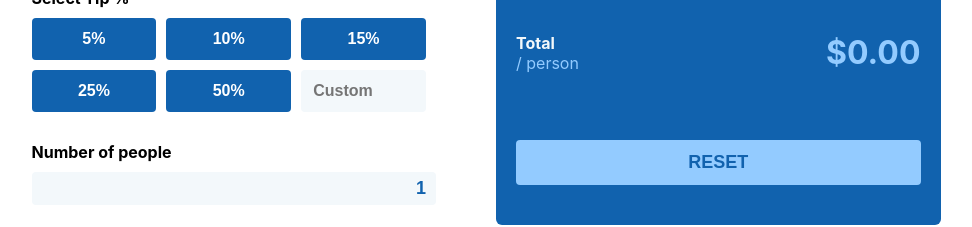
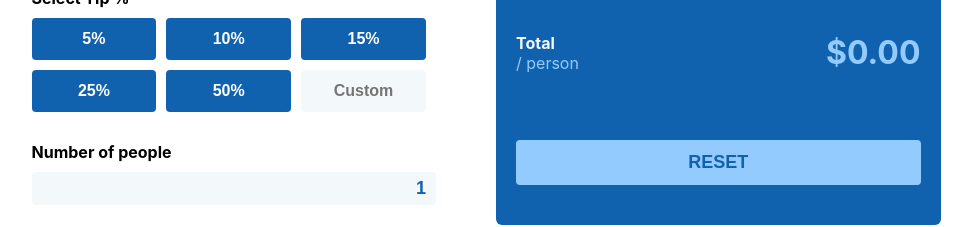
Before and after one commit to celigx/tip-calculator, a React (Create React App) app: page / in a window 1280 px wide. Shown: the part 345-572 px from the top of the page, without its empty margins (164-1136 px from the left). Built offline with nearby package versions, Linux system fonts and the light colour scheme.

Commit message:
Fix custom value not removed
Remove custom value when different button is selected

```diff
--- a/src/App.js
+++ b/src/App.js
@@ -71,7 +71,7 @@ function App() {
             <button className={activeButton === "c" ? "button active" : "button"} id="c" value={15} onClick={handleTipPercentage}>15%</button>
             <button className={activeButton === "d" ? "button active" : "button"} id="d" value={25} onClick={handleTipPercentage}>25%</button>
             <button className={activeButton === "e" ? "button active" : "button"} id="e" value={50} onClick={handleTipPercentage}>50%</button>
-            <input className={activeButton === "f" ? "button custom" : "button custom"} id="f" type="number" placeholder="Custom" onChange={handleCustomTipPercentage} onClick={handleTipPercentage} />
+            <input className={activeButton === "f" ? "button custom" : "button custom"} id="f" type="number" placeholder="Custom" value={activeButton === "f" ? tipPercentage : ""} onChange={handleCustomTipPercentage} onClick={handleTipPercentage} />
           </div>
           <div className="numberOfPeople">
             <h4 className="title">Number of people</h4>
--- a/src/App.sass
+++ b/src/App.sass
@@ -56,11 +56,11 @@ input[type=number]
           background: $primary
           color: #fff
           font-size: 16px
+          text-align: center
           font-weight: bold
           border: none
           border-radius: 4px
           min-width: 100px
-          // max-width: 100px
           width: 100%
           padding: 12px
           margin: 0 10px 10px 0
```
